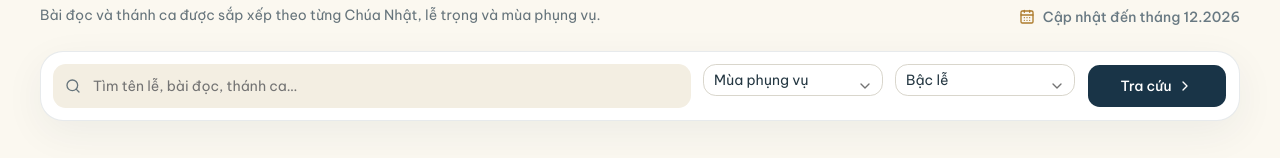
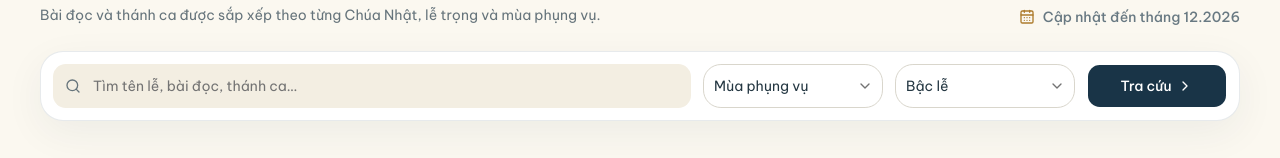
Before and after one commit to hieuliem/lich-Phung-Vu, a Next.js app: page / in a window 1280 px wide. Shown: the part 182-340 px from the top of the page. Built offline with nearby package versions, Linux system fonts and the light colour scheme; no server answers; the database is empty.

Commit message:
Align liturgical filter dropdowns

```diff
--- a/app/page.tsx
+++ b/app/page.tsx
@@ -44,8 +44,8 @@ export default function Home() {
         <div className="mb-6 flex flex-col justify-between gap-4 lg:flex-row lg:items-end"><div><p className="mb-2 flex items-center gap-2 text-xs font-bold uppercase tracking-[.18em] text-[color:var(--gold)]"><Sparkles className="size-3.5" /> Năm phụng vụ 2026 · Năm A</p><h1 className="font-heading text-3xl font-semibold tracking-tight text-[color:var(--navy)] sm:text-4xl">Tra cứu Lịch Phụng Vụ</h1><p className="mt-2 max-w-2xl text-sm leading-6 text-[color:var(--ink-muted)]">Bài đọc và thánh ca được sắp xếp theo từng Chúa Nhật, lễ trọng và mùa phụng vụ.</p></div><p className="flex items-center gap-2 text-sm font-medium text-[color:var(--navy)]/65"><CalendarDays className="size-4 text-[color:var(--gold)]" /> Cập nhật đến tháng 12.2026</p></div>
         <div className="grid gap-3 rounded-2xl border border-[color:var(--navy)]/10 bg-white p-3 shadow-[0_12px_40px_rgba(25,46,62,.06)] md:grid-cols-[minmax(240px,1fr)_180px_180px_140px]">
           <label className="relative"><span className="sr-only">Tìm theo tên lễ hoặc câu Kinh Thánh</span><Search className="absolute left-3 top-1/2 size-4 -translate-y-1/2 text-[color:var(--ink-muted)]" /><Input value={query} onChange={(event) => setQuery(event.target.value)} placeholder="Tìm tên lễ, bài đọc, thánh ca…" className="h-11 border-0 bg-[color:var(--cream)] pl-10 shadow-none focus-visible:ring-[color:var(--gold)]/30" /></label>
-          <NativeSelect className="w-full"><NativeSelectOption>Mùa phụng vụ</NativeSelectOption><NativeSelectOption>Mùa Vọng</NativeSelectOption><NativeSelectOption>Giáng Sinh</NativeSelectOption></NativeSelect>
-          <NativeSelect className="w-full"><NativeSelectOption>Bậc lễ</NativeSelectOption><NativeSelectOption>Chúa Nhật</NativeSelectOption><NativeSelectOption>Lễ Trọng</NativeSelectOption></NativeSelect>
+          <NativeSelect className="w-full [&>select]:h-11 [&>select]:rounded-xl"><NativeSelectOption>Mùa phụng vụ</NativeSelectOption><NativeSelectOption>Mùa Vọng</NativeSelectOption><NativeSelectOption>Giáng Sinh</NativeSelectOption></NativeSelect>
+          <NativeSelect className="w-full [&>select]:h-11 [&>select]:rounded-xl"><NativeSelectOption>Bậc lễ</NativeSelectOption><NativeSelectOption>Chúa Nhật</NativeSelectOption><NativeSelectOption>Lễ Trọng</NativeSelectOption></NativeSelect>
           <Button className="h-11 bg-[color:var(--navy)] text-white hover:bg-[color:var(--navy)]/90">Tra cứu <ChevronRight /></Button>
         </div>
       </div></section>
```
